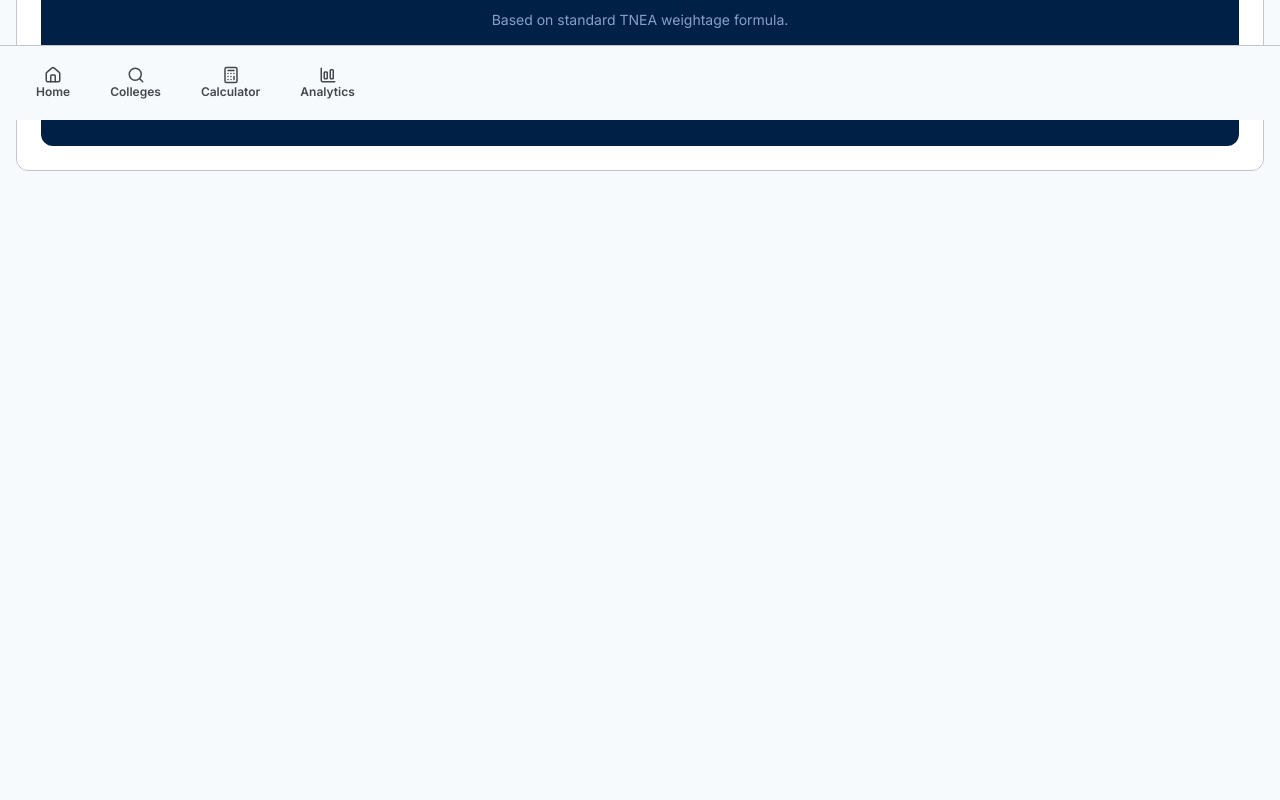
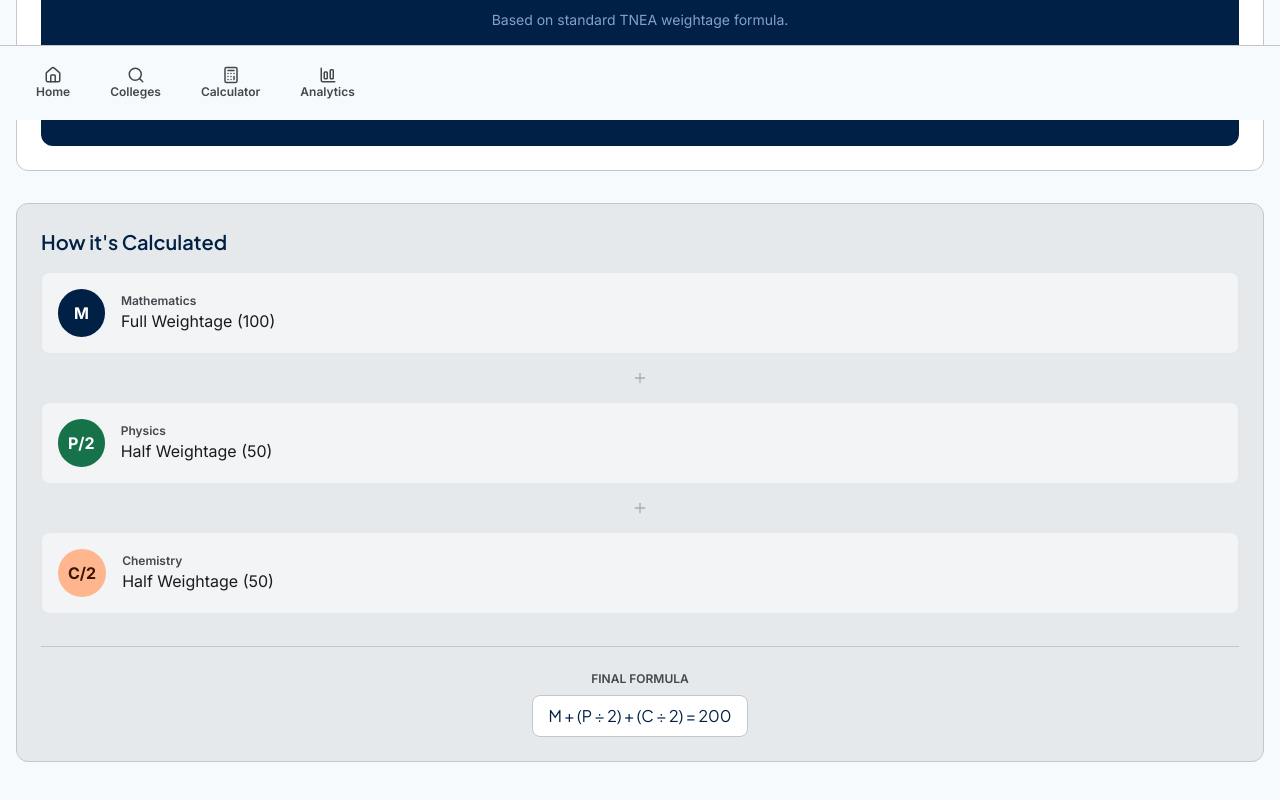
Before and after one commit to uthiramuthu29/TNEACollege, a React app in the folder frontend/: page /cutoff-calc in a window 1280 px wide. Shown: the part 680-1480 px from the top of the page. Before the commit the page ends 1011 px from the top, so only its background shows below. Built offline with nearby package versions, Linux system fonts and the light colour scheme; the HTML template or start-up script is replaced by a standard one.

Commit message:
Reusable Cards, Cutoff Calculator UI

```diff
--- a/frontend/src/components/CollegeCard.jsx
+++ b/frontend/src/components/CollegeCard.jsx
@@ -30,7 +30,7 @@ export default function CollegeCard({ college }) {
         <div className="flex justify-end">
           <button
             onClick={() => setViewCutoff((prev) => !prev)}
-            className="flex gap-2.5 text-[12px] font-inter font-semibold leading-4 text-white bg-[navy-dark] rounded-xl px-6 py-2.5 "
+            className="flex gap-2.5 text-[12px] font-inter font-semibold leading-4 text-white bg-navy-dark rounded-xl px-6 py-2.5 "
           >
             View Cutoffs
             <motion.div
--- a/frontend/src/components/CutoffCalculator.jsx
+++ b/frontend/src/components/CutoffCalculator.jsx
@@ -2,7 +2,7 @@ import { Search } from "lucide-react";
 
 export default function CutoffCalculator() {
     return (
-        <div className="bg-white border border-ash-border rounded-xl p-6 " >
+        <div className="bg-white border border-ash-border rounded-xl p-6 mb-8 " >
             <div className="mb-6 ">
                 <div className="flex mb-2.5 justify-between ">
                     <h4 className="text-[12px] leading-4 font-inter font-semibold text-blackish-ash uppercase " >Mathematics</h4>
@@ -39,7 +39,7 @@ export default function CutoffCalculator() {
                 <h2 className="text-[60px] leading-14.75 font-normal font-plus text-white mb-4 flex justify-center items-center  ">0.00<span className="text-[16px] leading-6 text-[#86A0CD] ml-2 " >/ 200</span></h2>
                 <p className="text-[14px] leading-5 font-normal font-inter text-[#86A0CD] mb-6 text-center  ">Based on standard TNEA weightage
                     formula.</p>
-                <button className="flex items-center gap-4  text-[16px] leading-7 font-bold font-inter text-center text-navy-dark bg-white px-8 py-4 rounded-lg  " >
+                <button className="flex items-center gap-4  text-[16px] leading-7 font-bold font-inter text-center text-navy-dark bg-white px-7.5 py-4 rounded-lg  " >
                     <Search size={22} />
                     Find Best Matching
                     Colleges
--- /dev/null
+++ b/frontend/src/components/HowFormula.jsx
@@ -0,0 +1,48 @@
+import { Plus } from "lucide-react";
+
+export default function HowFormula(){
+    return(
+        <div className="bg-[#E5E9EB] border border-ash-border rounded-xl p-6 ">
+            <h4 className="text-[20px] leading-7 text-navy-dark font-semibold font-plus mb-4  ">How it's Calculated</h4>
+            <div className="flex gap-4 items-center bg-[rgba(255,255,255,0.5)] border border-[rgba(196,198,207,0.3)] rounded-lg p-4 ">
+                <div className="bg-navy-dark text-[16px] leading-6 text-white font-bold font-inter px-4 py-3 rounded-full   ">
+                    M
+                </div>
+                <div className="block">
+                    <p className="text-[12px] leading-4 text-blackish-ash font-semibold font-inter  " >Mathematics</p>
+                    <h5 className="text-[16px] leading-6 text-light-black font-inter  ">Full Weightage (100)</h5>
+                </div>
+            </div>
+            <div className="plus ">
+                <Plus size={16} color="#A1AEBA" className="mx-auto my-4 " />
+            </div>
+            <div className="flex gap-4 items-center bg-[rgba(255,255,255,0.5)] border border-[rgba(196,198,207,0.3)] rounded-lg p-4 ">
+                <div className="bg-dark-green text-[16px] leading-6 text-white font-bold font-inter px-2.5 py-3 rounded-full   ">
+                    P/2
+                </div>
+                <div className="block">
+                    <p className="text-[12px] leading-4 text-blackish-ash font-semibold font-inter  " >Physics</p>
+                    <h5 className="text-[16px] leading-6 text-light-black font-inter  ">Half Weightage (50)</h5>
+                </div>
+            </div>
+            <div className="plus ">
+                <Plus size={16} color="#A1AEBA" className="mx-auto my-4 " />
+            </div>
+            <div className="flex gap-4 items-center bg-[rgba(255,255,255,0.5)] border border-[rgba(196,198,207,0.3)] rounded-lg p-4 ">
+                <div className="bg-[#FFB68F] text-[16px] leading-6 text-[#3B1500] font-bold font-inter px-2.5 py-3 rounded-full   ">
+                    C/2
+                </div>
+                <div className="block">
+                    <p className="text-[12px] leading-4 text-blackish-ash font-semibold font-inter  " >Chemistry</p>
+                    <h5 className="text-[16px] leading-6 text-light-black font-inter  ">Half Weightage (50)</h5>
+                </div>
+            </div>
+            <div className="mt-8 border-t border-t-ash-border pt-6 ">
+                <p className="text-[12px] leading-4 text-blackish-ash font-inter font-semibold mb-2 text-center  ">FINAL FORMULA</p>
+                <div className="w-fit mx-auto border border-ash-border rounded-lg px-4 py-2 bg-white ">
+                    <p className="text-[16px] leading-6 text-navy-dark font-plus  " >M + (P ÷ 2) + (C ÷ 2) = 200</p>
+                </div>
+            </div>
+        </div>
+    )
+}
--- a/frontend/src/pages/AnalyticsPage.jsx
+++ b/frontend/src/pages/AnalyticsPage.jsx
@@ -1,13 +1,36 @@
-import { PageHeading, PagePara } from "../resuableChunks/Typography"
+import { PageHeading, PagePara } from "../resuableChunks/Typography";
+import { AnalyticsCard } from "../resuableChunks/Cards";
+import { PieChart } from "lucide-react";
 
 export default function AnalyticsPage() {
   return (
     <div className="">
       <div className="intro mb-8 ">
         <PageHeading>Visual Analytics</PageHeading>
-                <PagePara>Deep dive into allotment trends and institutional
-                    performance metrics.</PagePara>
+        <PagePara>
+          Deep dive into allotment trends and institutional performance metrics.
+        </PagePara>
       </div>
+      <AnalyticsCard
+        className="flex justify-between items-center "
+        title="Seat Share"
+        icon={PieChart}
+      >
+        {" "}
+      </AnalyticsCard>
+      <AnalyticsCard
+        title="Cutoff Trends"
+        desc="College: Anna University (CEG)"
+      >
+        {" "}
+      </AnalyticsCard>
+      <AnalyticsCard
+        title="College Comparison Tool"
+        desc="Side-by-side performance breakdown
+        for informed decisions."
+      >
+        {" "}
+      </AnalyticsCard>
     </div>
-    )
+  );
 }
--- a/frontend/src/pages/CalculatorPage.jsx
+++ b/frontend/src/pages/CalculatorPage.jsx
@@ -1,4 +1,5 @@
 import CutoffCalculator from "../components/CutoffCalculator";
+import HowFormula from "../components/HowFormula";
 import { PageHeading, PagePara } from "../resuableChunks/Typography";
 
 export default function CalculatorPage() {
@@ -10,6 +11,7 @@ export default function CalculatorPage() {
                     200 based on your HSC board marks.</PagePara>
             </div>
             <CutoffCalculator />
+            <HowFormula />
         </div>
     )
 }
--- /dev/null
+++ b/frontend/src/resuableChunks/Cards.jsx
@@ -0,0 +1,49 @@
+import { GreenPill } from "../resuableChunks/Typography";
+import AnnaUniv from '../assets/anna-univ.png'
+import { Star, MapPin } from 'lucide-react';
+
+export function TrendingCollegesCard({ title, rating, location }) {
+  return(
+    <li className="flex items-center bg-white border border-ash-border p-4 rounded-xl gap-4 ">
+      <img className="w-16 rounded-lg " src={AnnaUniv} />
+      <div className="block">
+        <h5 className="text-[14px] leading-5 text-light-black font-plus mb-1  ">
+          {title}
+        </h5>
+        <div className="flex gap-3 ">
+          <span className="text-[14px] leading-5 text-blackish-ash font-inter font-medium flex items-center gap-1 ">
+            <Star size={10} />
+            {rating}
+          </span>
+          <span className="text-[14px] leading-5 text-blackish-ash font-inter font-medium flex items-center gap-1 ">
+            <MapPin size={10} />
+            {location}
+          </span>
+        </div>
+      </div>
+      <GreenPill>#1</GreenPill>
+    </li>
+  );
+}
+
+export function AnalyticsCard({
+  children,
+  className = "",
+  title,
+  desc,
+  icon: Icon,
+}) {
+  return (
+    <div className="bg-white border border-[rgba(226,232,240,0.6)] rounded-xl p-6 mb-6 ">
+      <h3
+        className={`text-[20px] leading-7 font-plus font-semibold text-navy-dark ${className} `}
+      >
+        {title} {Icon && <Icon size={22} />}
+      </h3>
+      <p className="text-[16px] font-inter leading-6 text-blackish-ash ">
+        {desc}
+      </p>
+      {children}
+    </div>
+  );
+}
--- a/frontend/src/resuableChunks/Typography.jsx
+++ b/frontend/src/resuableChunks/Typography.jsx
@@ -23,6 +23,6 @@ export function SubHeading({ children, className = "" }) {
 
 export function GreenPill({ children, className="" }) {
     return (
-        <p className="text-[10px] leading-5 font-inter font-bold text-dark-green bg-light-green rounded-lg px-2 py-1 ml-auto " >{children}</p>
+        <p className={`text-[10px] leading-5 font-inter font-bold text-dark-green bg-light-green rounded-lg px-2 py-1 ml-auto ${className}`} >{children}</p>
     );
 }
```
Also changed, not shown: frontend/src/components/TrendingColleges.jsx (+3 -14 lines). Lines whose indentation alone changed are shown as unchanged.
